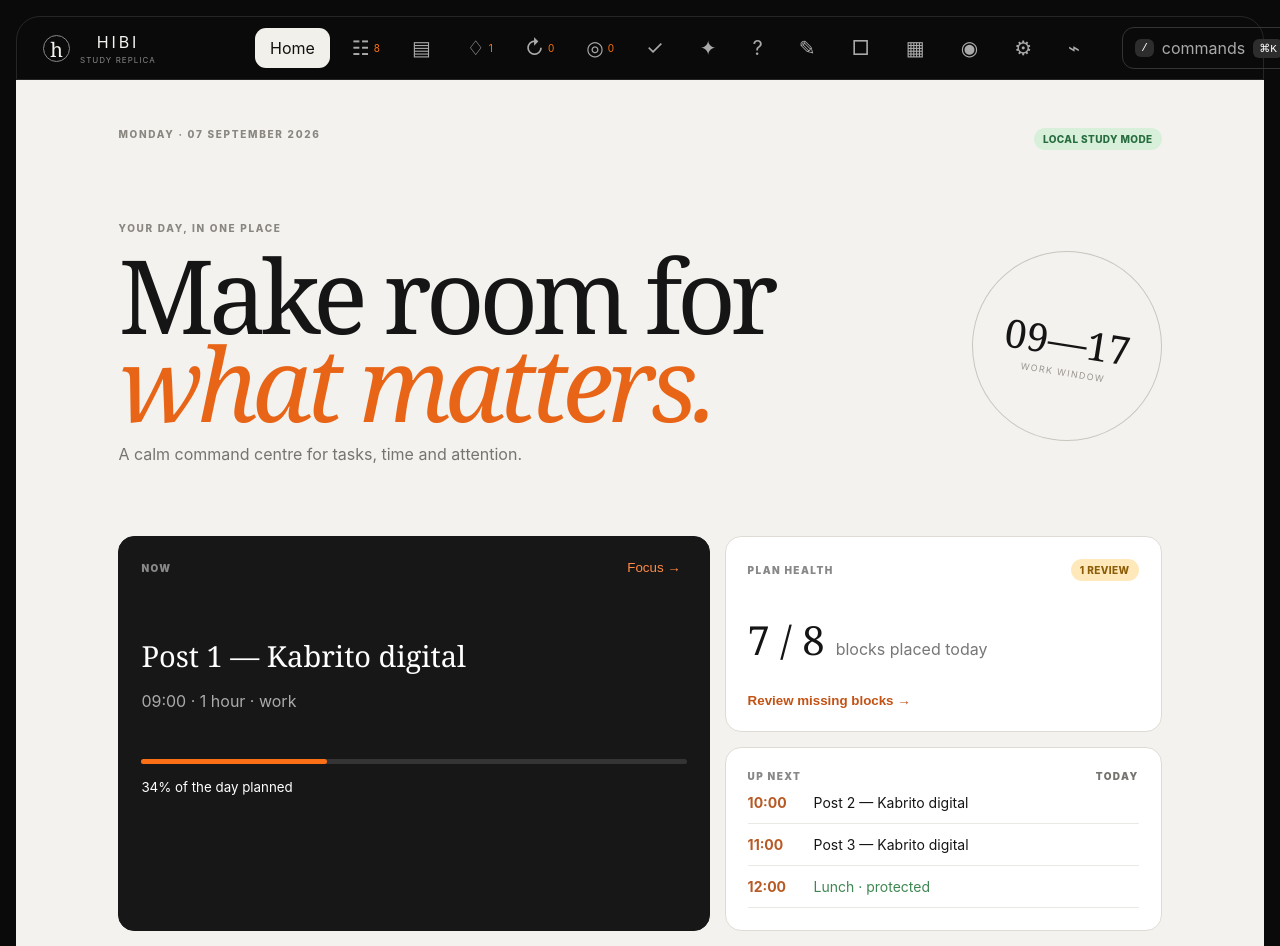
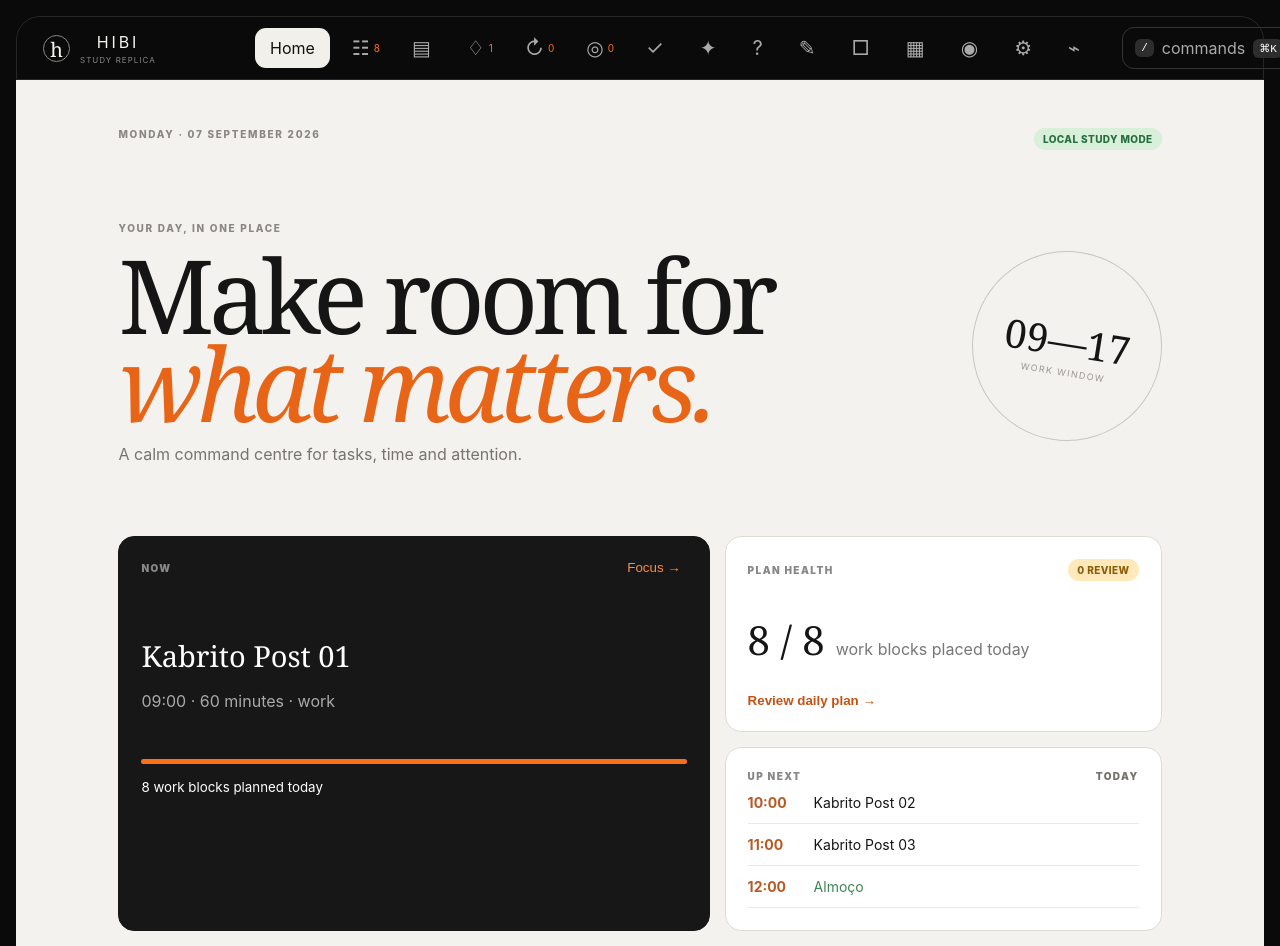
Before and after one commit to contatobentodsgn/Hibi, a React (Vite) app: page / in a window 1280 px wide. Shown: the top 946 px of the page. Built offline with nearby package versions, Linux system fonts and the light colour scheme.

Commit message:
fix: bind home dashboard to workspace data

```diff
--- a/src/App.tsx
+++ b/src/App.tsx
@@ -182,7 +182,7 @@ export default function App() {
       case 'focus': return <FocusView {...props} />;
       case 'settings': return <SettingsView {...props} data={data} onReset={resetStudyData} onTestNotification={testNativeNotification} />;
       case 'instrumentation': return <InstrumentationView events={events} onEvent={log} onClear={clearEvents} />;
-      default: return <HomeView {...props} onOpenCommands={() => setPaletteOpen(true)} />;
+      default: return <HomeView {...props} data={data} onOpenCommands={() => setPaletteOpen(true)} />;
     }
   }, [route, events, data]);
 
--- a/src/ui/HomeView.tsx
+++ b/src/ui/HomeView.tsx
@@ -1,11 +1,12 @@
 import React from 'react';
-type Props = { onEvent: (action: string, detail: string, result?: string) => void; onNavigate: (route: any) => void; onOpenCommands?: () => void };
-export function HomeView({ onEvent, onNavigate, onOpenCommands }: Props) { return <div className="home-view">
+import type { StudyData } from '../domain/models';
+type Props = { data: StudyData; onEvent: (action: string, detail: string, result?: string) => void; onNavigate: (route: any) => void; onOpenCommands?: () => void };
+export function HomeView({ data, onEvent, onNavigate, onOpenCommands }: Props) { const today = '2026-09-07'; const todayBlocks = data.blocks.filter((block) => block.start.startsWith(today)); const current = todayBlocks.find((block) => block.start.includes('T09:00')) ?? todayBlocks[0]; const next = todayBlocks.filter((block) => block !== current).slice(0, 3); const planned = todayBlocks.filter((block) => block.category !== 'break').length; return <div className="home-view">
   <div className="eyebrow">MONDAY · 07 SEPTEMBER 2026 <span className="pill green">LOCAL STUDY MODE</span></div>
   <section className="hero"><div><p className="kicker">YOUR DAY, IN ONE PLACE</p><h1>Make room for<br /><em>what matters.</em></h1><p className="subhead">A calm command centre for tasks, time and attention.</p></div><div className="hero-orbit"><span>09—17</span><small>WORK WINDOW</small></div></section>
-  <div className="home-grid"><section className="panel now-panel"><div className="panel-head"><span>NOW</span><button onClick={() => onNavigate('focus')}>Focus →</button></div><h2>Post 1 — Kabrito digital</h2><p>09:00 · 1 hour · work</p><div className="progress"><span style={{ width: '34%' }} /></div><small>34% of the day planned</small></section>
-    <section className="panel health-panel"><div className="panel-head"><span>PLAN HEALTH</span><span className="pill amber">1 REVIEW</span></div><div className="health-stat"><strong>7 / 8</strong><span>blocks placed today</span></div><button className="text-button" onClick={() => { onEvent('validation', 'Reviewed daily plan', 'needs-review'); onNavigate('week'); }}>Review missing blocks →</button></section>
-    <section className="panel next-panel"><div className="panel-head"><span>UP NEXT</span><span className="muted">TODAY</span></div><div className="next-row"><b>10:00</b><span>Post 2 — Kabrito digital</span></div><div className="next-row"><b>11:00</b><span>Post 3 — Kabrito digital</span></div><div className="next-row"><b>12:00</b><span className="break-label">Lunch · protected</span></div></section>
+  <div className="home-grid"><section className="panel now-panel"><div className="panel-head"><span>NOW</span><button onClick={() => onNavigate('focus')}>Focus →</button></div><h2>{current?.title ?? 'No block scheduled'}</h2><p>{current ? `${current.start.slice(11, 16)} · ${Math.round((new Date(current.end).getTime() - new Date(current.start).getTime()) / 60000)} minutes · ${current.category}` : 'Your day is clear.'}</p><div className="progress"><span style={{ width: `${Math.min(100, planned / Math.max(1, data.tasks.length) * 100)}%` }} /></div><small>{planned} work blocks planned today</small></section>
+    <section className="panel health-panel"><div className="panel-head"><span>PLAN HEALTH</span><span className="pill amber">{Math.max(0, data.tasks.length - planned)} REVIEW</span></div><div className="health-stat"><strong>{planned} / {data.tasks.length}</strong><span>work blocks placed today</span></div><button className="text-button" onClick={() => { onEvent('validation', 'Reviewed daily plan', 'needs-review'); onNavigate('week'); }}>Review daily plan →</button></section>
+    <section className="panel next-panel"><div className="panel-head"><span>UP NEXT</span><span className="muted">TODAY</span></div>{next.map((block) => <div className="next-row" key={block.id}><b>{block.start.slice(11, 16)}</b><span className={block.category === 'break' ? 'break-label' : undefined}>{block.title}</span></div>)}</section>
   </div>
   <button className="quick-input" aria-label="Open quick capture" onClick={() => { onEvent('command', 'Opened quick capture'); onOpenCommands?.(); }}><span>+</span><span>What needs your attention?</span><kbd>/</kbd></button>
 </div>; }
```
